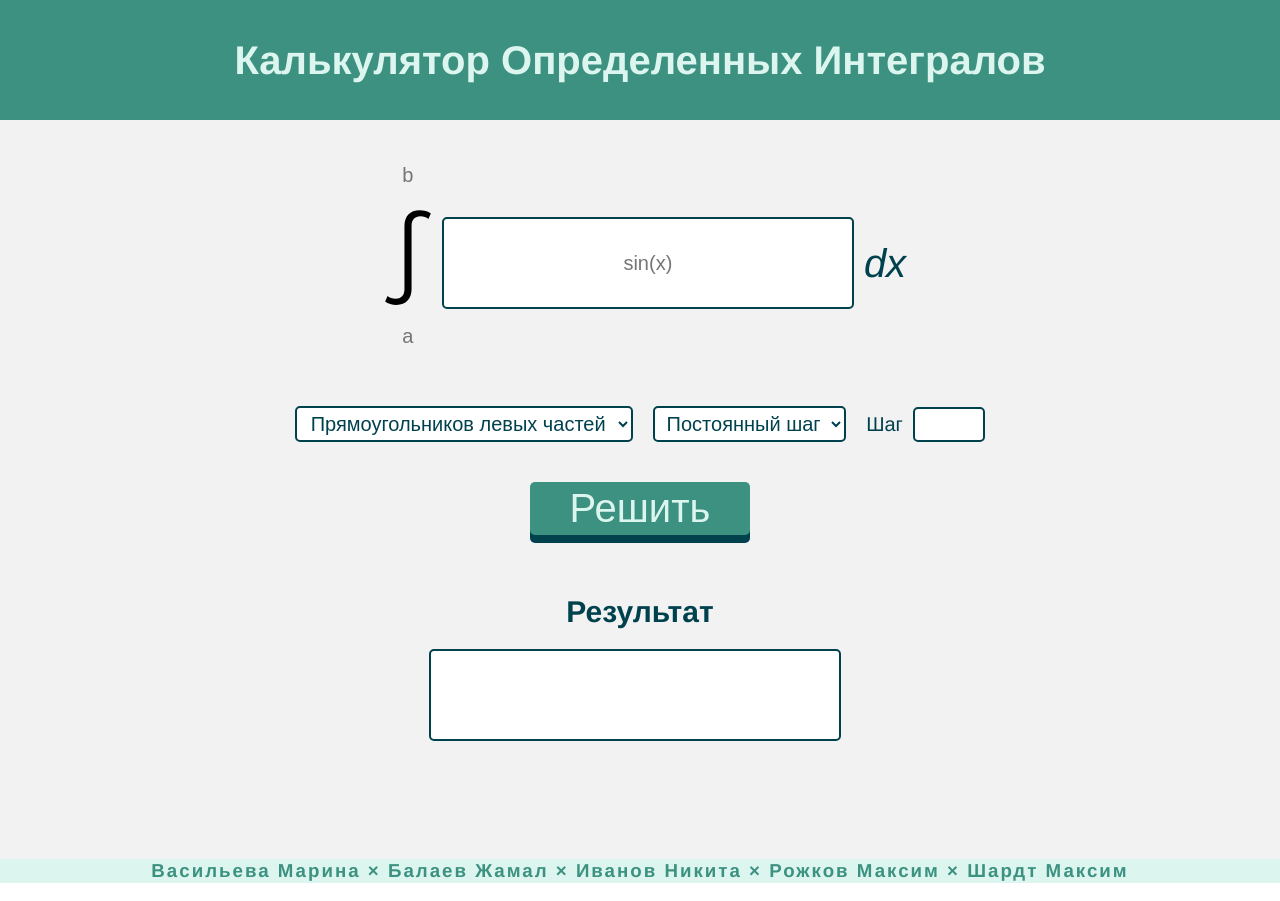
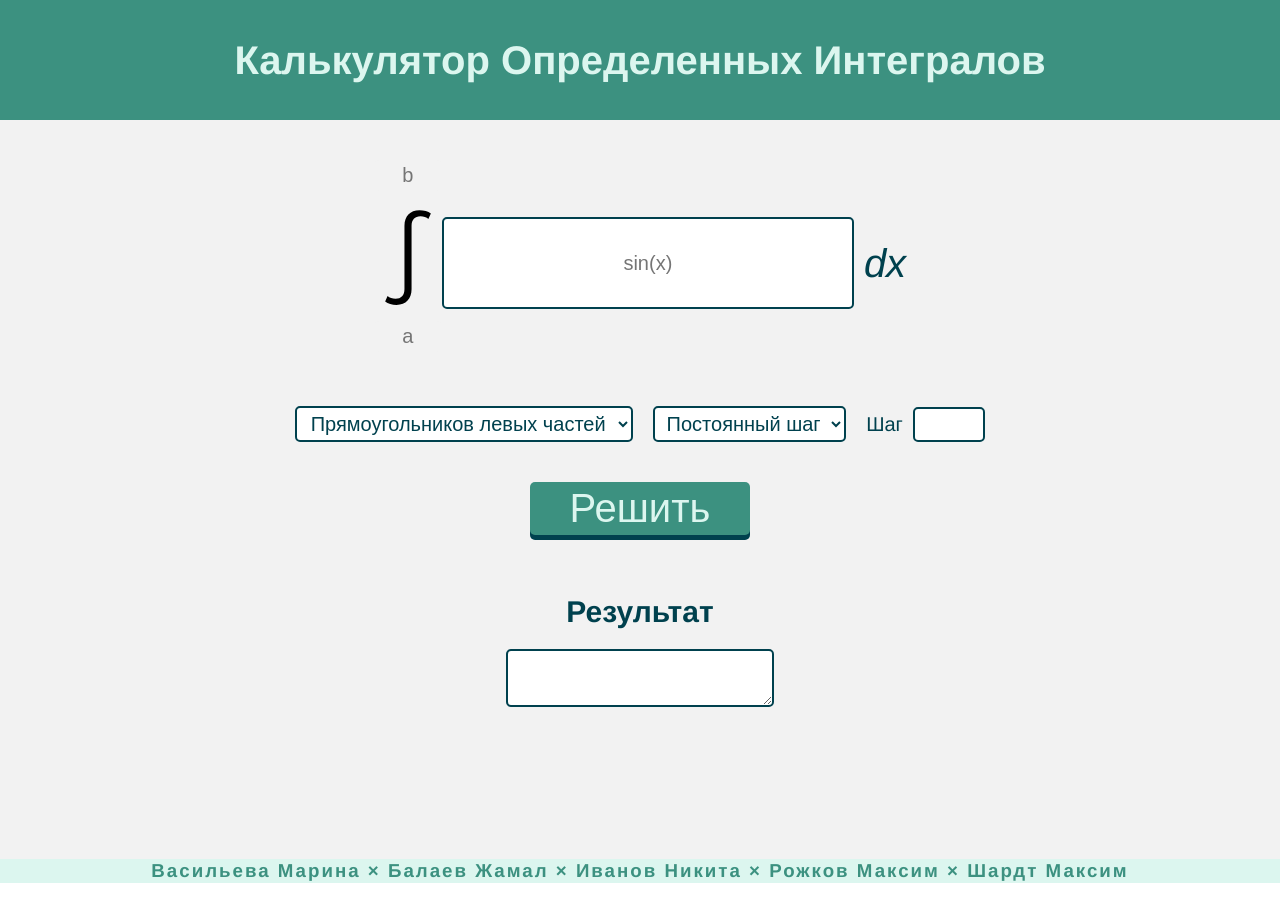
Before and after one commit to mxschardt/integral-calc, a React (Vite) app: page / in a window 1280 px wide. Built offline with nearby package versions, Linux system fonts and the light colour scheme; the HTML template or start-up script is replaced by a standard one.

Commit message:
styles changed

```diff
--- a/src/App.css
+++ b/src/App.css
@@ -63,7 +63,7 @@ input[type='number'] {
   margin: 2rem 0;
 }
 #equation,
-#result textarea {
+#result input {
   margin-right: 0.5rem;
 
   min-height: 4rem;
@@ -119,11 +119,12 @@ input[type='number'] {
   background-color: var(--bg-main);
   border-radius: 5px;
   border: none;
-  filter: drop-shadow(0px 8px 0px var(--text-main));
+  filter: drop-shadow(0px 5px 0px var(--text-main));
+  transition-duration: 0.1s;
 }
 #solve-btn:active {
   filter: none;
-  transform: translateY(8px);
+  transform: translateY(5px);
 }
 
 /* FOOTER */
```
